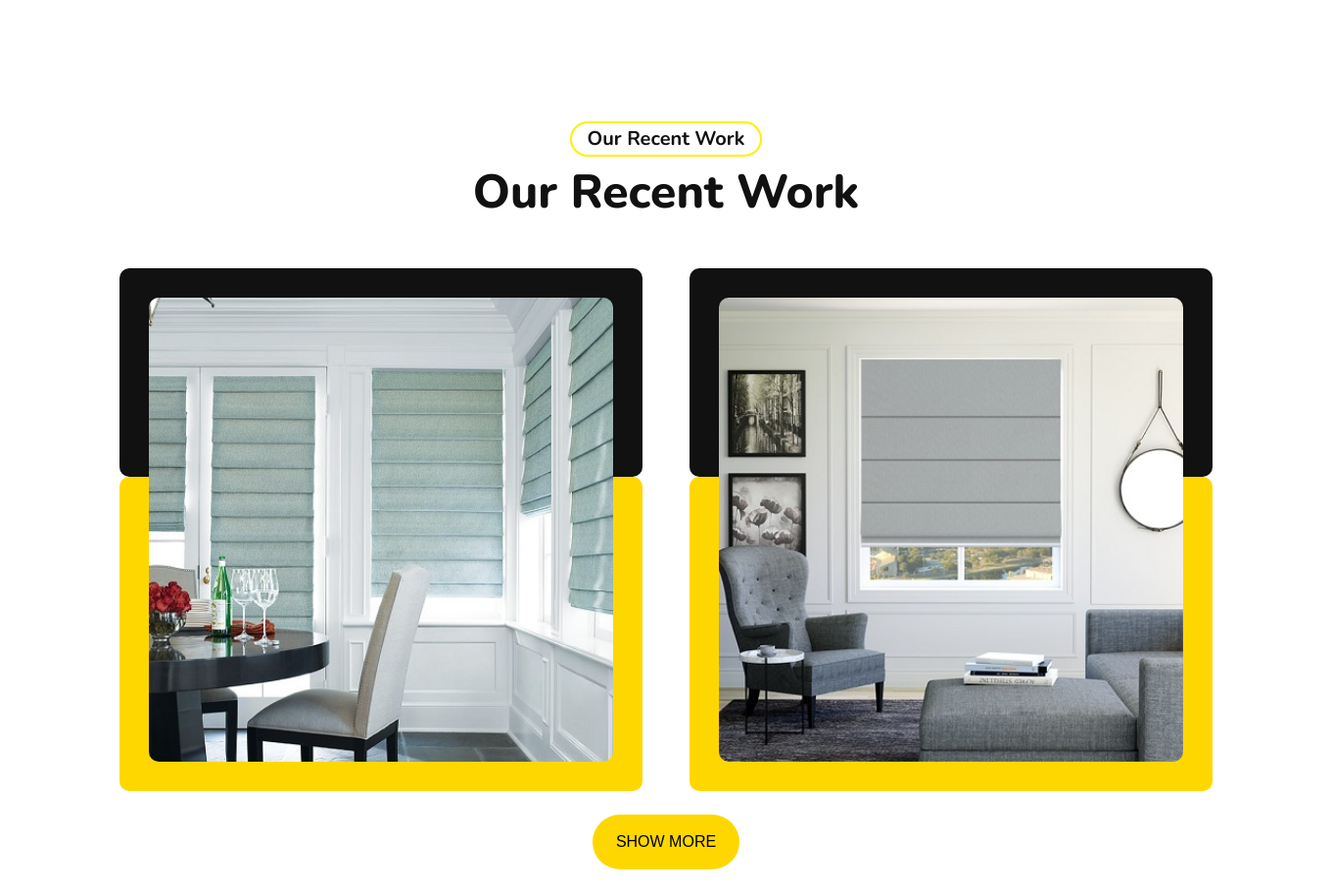
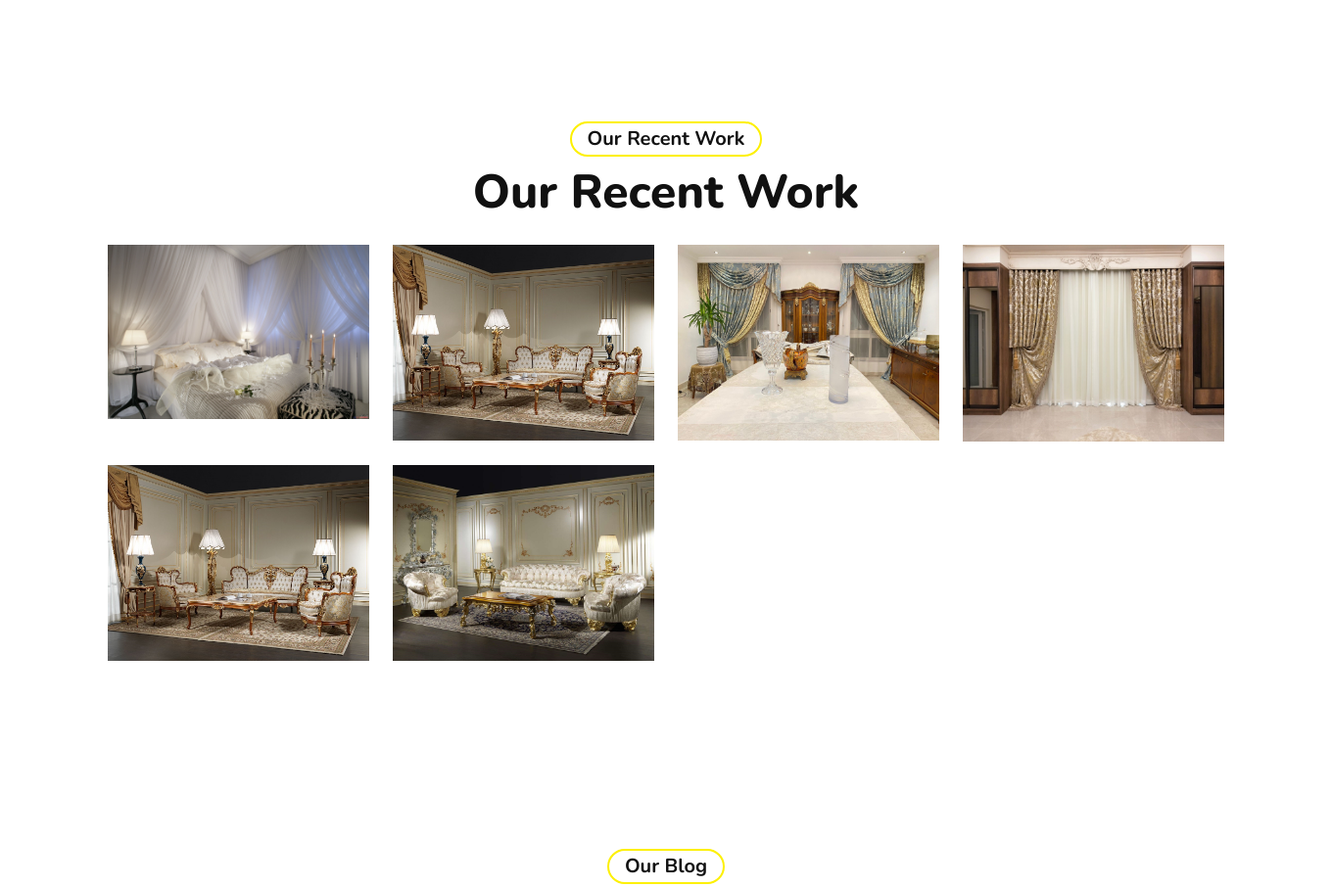
Before and after one commit to Mmy2000/blinds_store, a Django app: page / in a window 1360 px wide. Shown: the part 3283-4190 px from the top of the page at 98% size. Run offline with Django 4.2, Linux system fonts and the light colour scheme; data comes from the database, SQL or seed files in the repository; both versions use the stored data as it was after the commit; parts of the project's set-up code (start-up, migrations or seed data) failed here and were passed over; some libraries are stand-ins or nearby versions.

Commit message:
updating

```diff
--- a/settings/templates/home.html
+++ b/settings/templates/home.html
@@ -114,21 +114,16 @@ Home
                 Work</h1>
         </div>
         <div class="row g-5">
-            {% for blind in blinds %}
-            <div class="col-xxl-4 col-lg-6 col-md-6 col-sm-12 wow fadeInUp" data-wow-delay=".3s">
-                <div class="project-item">
-                    <div class="project-left bg-dark"></div>
-                    <div class="project-right bg-dark"></div>
-                    <img src="{{blind.image.url}}" class="img-fluid h-100" alt="img">
-                    <a href="{% url 'blinds_details' blind.slug%}" class="fs-4 fw-bold text-center">{{blind.title}}</a>
-                </div>
-            </div>
-            {% endfor %}
+            {% for work in works %}
+
+    <div class="col-md-3  g-4">
+        <div>
+            <img class="w-100" src="{{work.image.url}}">
         </div>
-        <div class="d-flex justify-content-center">
-            <a href="{% url 'blinds_list'%}" class="btn btn-primary border-0  rounded-pill px-4 py-3 mt-4 wow fadeInUp"
-                data-wow-delay=".3s">Show More</a>
+    </div>
+    {% endfor %}
         </div>
+
     </div>
 </div>
 <!-- Blinds End -->
--- a/settings/views.py
+++ b/settings/views.py
@@ -2,7 +2,7 @@ from django.shortcuts import render
 from service.models import Services
 from products.models import Blinds , Curtains , Furniture , Accessories
 from blog.models import Post
-from .models import NewsLitter , Facts , OurSkills
+from .models import NewsLitter , Facts , OurSkills , OurRecentWork
 from django.http import JsonResponse
 
 # Create your views here.
@@ -14,6 +14,7 @@ def home(request):
     furnitures = Furniture.objects.all()
     facts = Facts.objects.last()
     skills = OurSkills.objects.all()
+    works = OurRecentWork.objects.all()
     context = {
         'services':services,
         'blinds':blinds,
@@ -22,6 +23,7 @@ def home(request):
         'furnitures':furnitures,
         'facts':facts,
         'skills':skills,
+        'works':works,
     }
     return render(request , 'home.html' , context )
 
```
Also changed, not shown: db.sqlite3, media/recentworkImages/1.jpg (added), media/recentworkImages/14.jpg (added), media/recentworkImages/17.jpg (added), media/recentworkImages/17_YF3SKTG.jpg (added), media/recentworkImages/3.jpg (added), media/recentworkImages/32.jpg (added).
